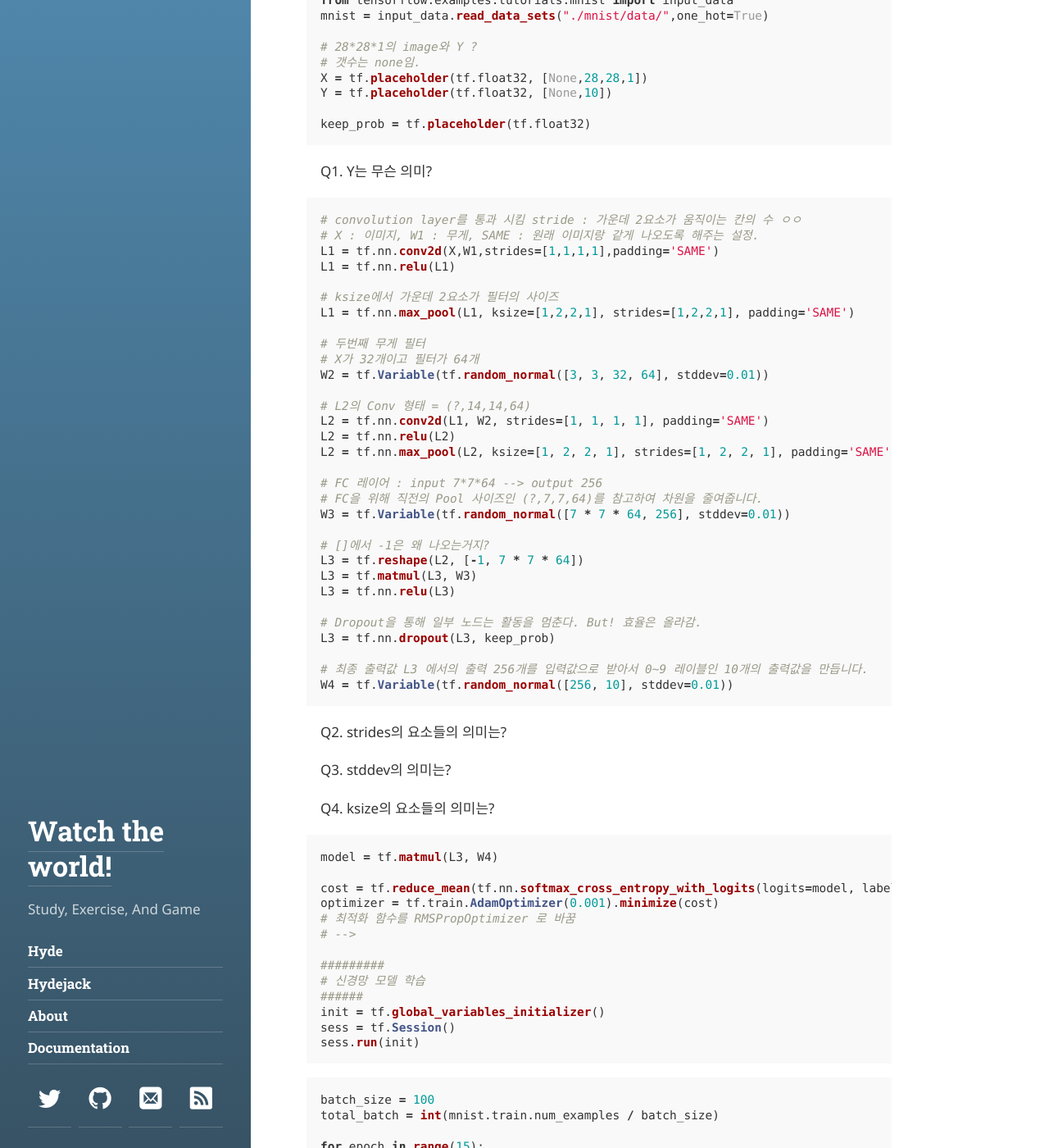
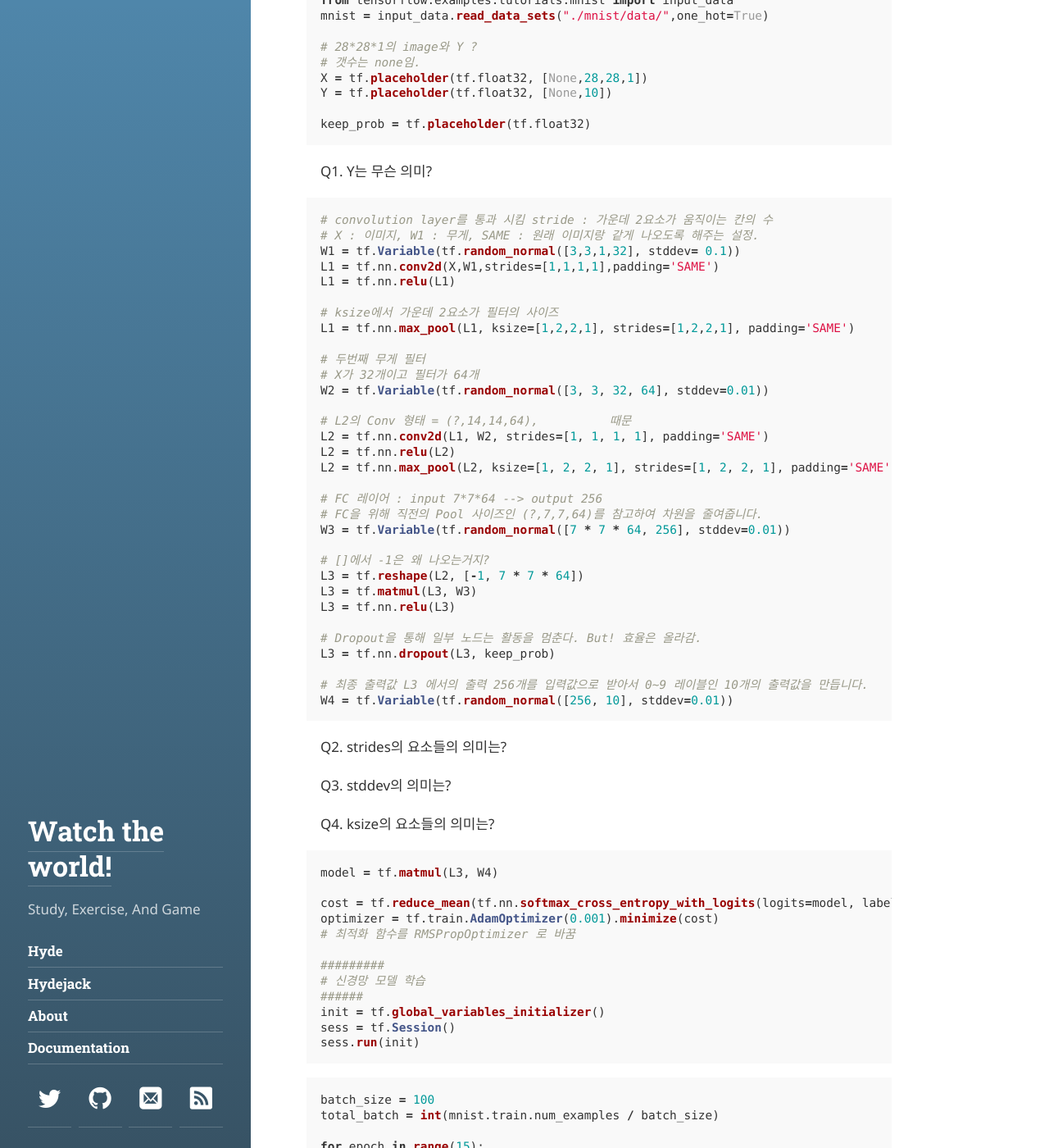
Before and after one commit to quisutdeus7/quisutdeus7.github.io, a Jekyll site: the page built from _posts/2017-09-27-Tensorflow-Example-DNN, CNN.md, in a window 1280 px wide and 1400 px high, scrolled down 585 px. Shown: the whole window at 82% size. Built offline with Jekyll 4.4.1, drawn with Linux system fonts in a browser that asks for light colours; some web fonts are replaced; our own code applies the rules of GitHub Pages for plain Markdown files.

Commit message:
Update 2017-09-27-Tensorflow-Example-DNN, CNN.md
주석 수정2

````diff
--- a/_posts/2017-09-27-Tensorflow-Example-DNN, CNN.md
+++ b/_posts/2017-09-27-Tensorflow-Example-DNN, CNN.md
@@ -23,8 +23,9 @@ keep_prob = tf.placeholder(tf.float32)
 Q1. Y는 무슨 의미?
 
 ```python
-# convolution layer를 통과 시킴 stride : 가운데 2요소가 움직이는 칸의 수 ㅇㅇ
+# convolution layer를 통과 시킴 stride : 가운데 2요소가 움직이는 칸의 수
 # X : 이미지, W1 : 무게, SAME : 원래 이미지랑 같게 나오도록 해주는 설정.
+W1 = tf.Variable(tf.random_normal([3,3,1,32], stddev= 0.1))
 L1 = tf.nn.conv2d(X,W1,strides=[1,1,1,1],padding='SAME')
 L1 = tf.nn.relu(L1)
 
@@ -35,7 +36,7 @@ L1 = tf.nn.max_pool(L1, ksize=[1,2,2,1], strides=[1,2,2,1], padding='SAME')
 # X가 32개이고 필터가 64개
 W2 = tf.Variable(tf.random_normal([3, 3, 32, 64], stddev=0.01))
 
-# L2의 Conv 형태 = (?,14,14,64)
+# L2의 Conv 형태 = (?,14,14,64),          때문
 L2 = tf.nn.conv2d(L1, W2, strides=[1, 1, 1, 1], padding='SAME')
 L2 = tf.nn.relu(L2)
 L2 = tf.nn.max_pool(L2, ksize=[1, 2, 2, 1], strides=[1, 2, 2, 1], padding='SAME')
@@ -67,7 +68,6 @@ model = tf.matmul(L3, W4)
 cost = tf.reduce_mean(tf.nn.softmax_cross_entropy_with_logits(logits=model, labels=Y))
 optimizer = tf.train.AdamOptimizer(0.001).minimize(cost)
 # 최적화 함수를 RMSPropOptimizer 로 바꿈
-# -->
 
 #########
 # 신경망 모델 학습
````
